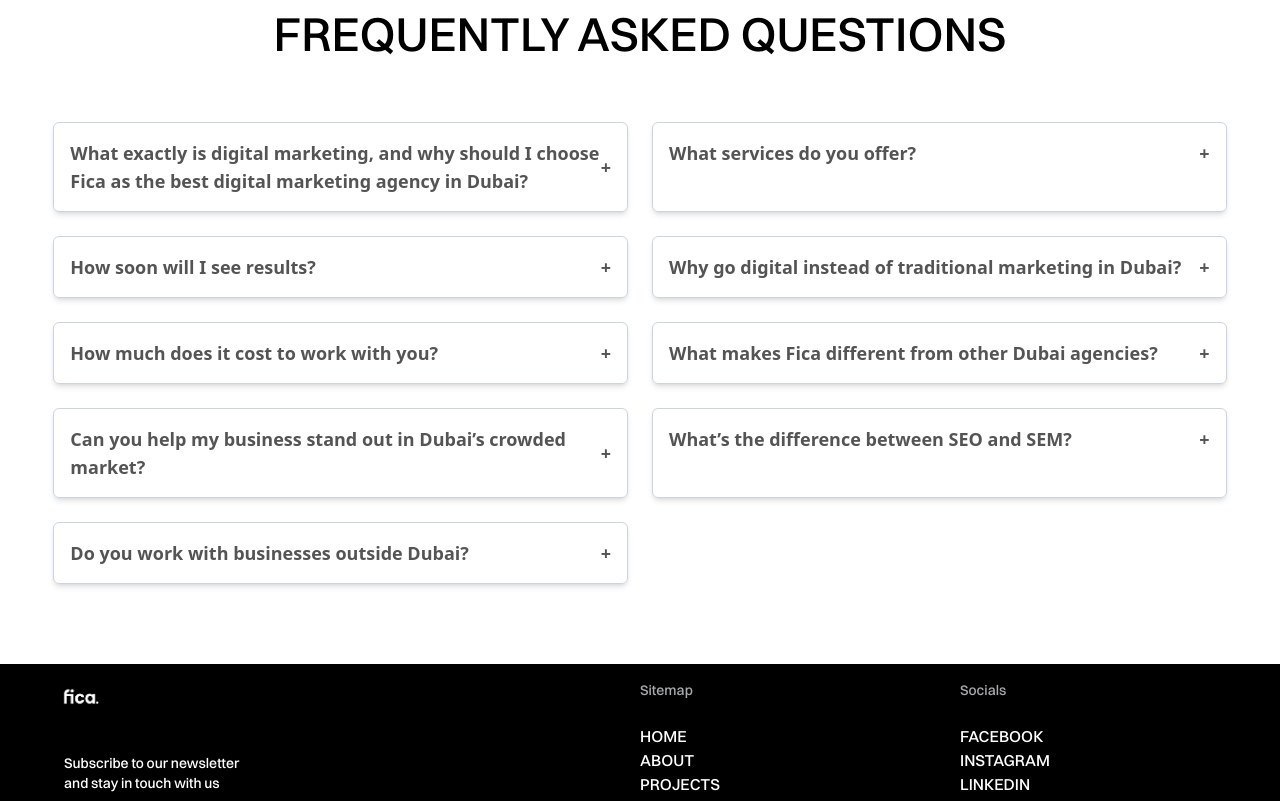
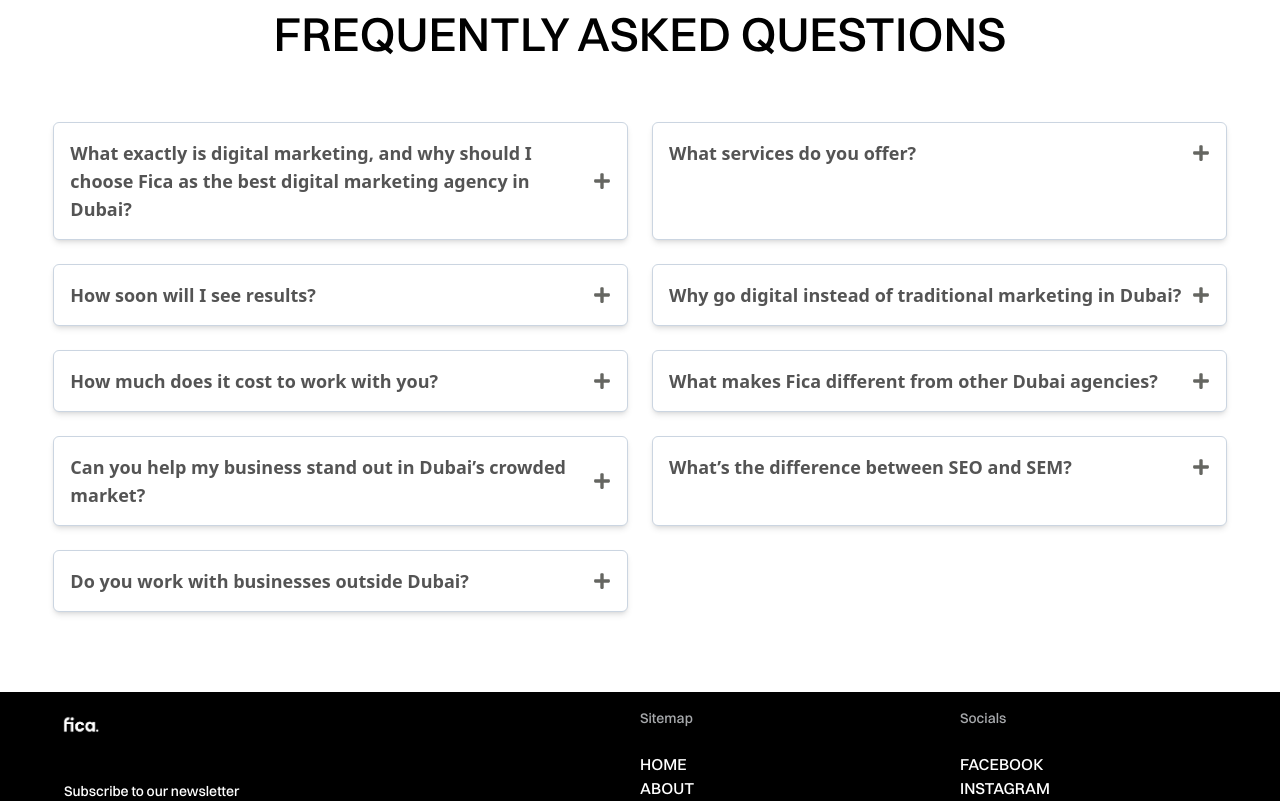
Before and after one commit to Fica-Web/FicaAds, a React (Vite) app in the folder frontend/: page / in a window 1280 px wide. Shown: the part 4640-5441 px from the top of the page. Built offline with nearby package versions, Linux system fonts and the light colour scheme; no server answers.

Commit message:
made faq more attractive

```diff
--- a/frontend/src/Components/Home/FAQ.jsx
+++ b/frontend/src/Components/Home/FAQ.jsx
@@ -1,5 +1,7 @@
 import React, { useState } from "react";
+import { motion, AnimatePresence } from "framer-motion";
 import faqData from "../../data/faqData";
+import { FaPlus, FaMinus } from "react-icons/fa";
 
 const FAQ = () => {
     const [openIndex, setOpenIndex] = useState(null);
@@ -10,24 +12,52 @@ const FAQ = () => {
 
     return (
         <div className="mt-10 lg:mt-28 w-11/12 mx-auto mb-20">
-            <h2 className="text-2xl md:text-4xl lg:text-5xl uppercase font-Switzer-Medium lg:mb-16 mb-10 text-center">Frequently Asked Questions</h2>
+            <h2 className="text-2xl md:text-4xl lg:text-5xl uppercase font-Switzer-Medium lg:mb-16 mb-10 text-center">
+                Frequently Asked Questions
+            </h2>
+
             <div className="grid grid-cols-1 lg:grid-cols-2 gap-6">
                 {faqData.map((item, index) => (
-                    <div
+                    <motion.div
                         key={index}
-                        className="border border-slate-300 rounded-md shadow-md p-4"
+                        initial={{ opacity: 0, y: 20 }}
+                        animate={{ opacity: 1, y: 0 }}
+                        transition={{ duration: 0.3, delay: index * 0.1 }}
+                        className="border border-slate-300 rounded-md shadow-md p-4 bg-white
+                            transition-all duration-300 hover:shadow-lg hover:bg-gray-50"
                     >
                         <button
-                            className="w-full text-left font-semibold flex justify-between items-center font-Montserrat text-textColor text-base lg:text-lg"
+                            className="w-full text-left font-semibold flex justify-between items-center
+                                font-Montserrat text-textColor text-base lg:text-lg transition-all duration-300"
                             onClick={() => toggleQuestion(index)}
                         >
                             {item.question}
-                            <span>{openIndex === index ? "−" : "+"}</span>
+                            <motion.div
+                                animate={{ rotate: openIndex === index ? 180 : 0 }}
+                                transition={{ duration: 0.3 }}
+                            >
+                                {openIndex === index ? (
+                                    <FaMinus className="text-brandYellow" />
+                                ) : (
+                                    <FaPlus className="text-lightgray" />
+                                )}
+                            </motion.div>
                         </button>
-                        {openIndex === index && (
-                            <div className="mt-2 text-gray-700 font-Montserrat text-textColor">{item.answer}</div>
-                        )}
-                    </div>
+
+                        <AnimatePresence>
+                            {openIndex === index && (
+                                <motion.div
+                                    initial={{ opacity: 0, height: 0 }}
+                                    animate={{ opacity: 1, height: "auto" }}
+                                    exit={{ opacity: 0, height: 0 }}
+                                    transition={{ duration: 0.3 }}
+                                    className="mt-2 text-gray-700 font-Montserrat text-textColor overflow-hidden"
+                                >
+                                    {item.answer}
+                                </motion.div>
+                            )}
+                        </AnimatePresence>
+                    </motion.div>
                 ))}
             </div>
         </div>
```
